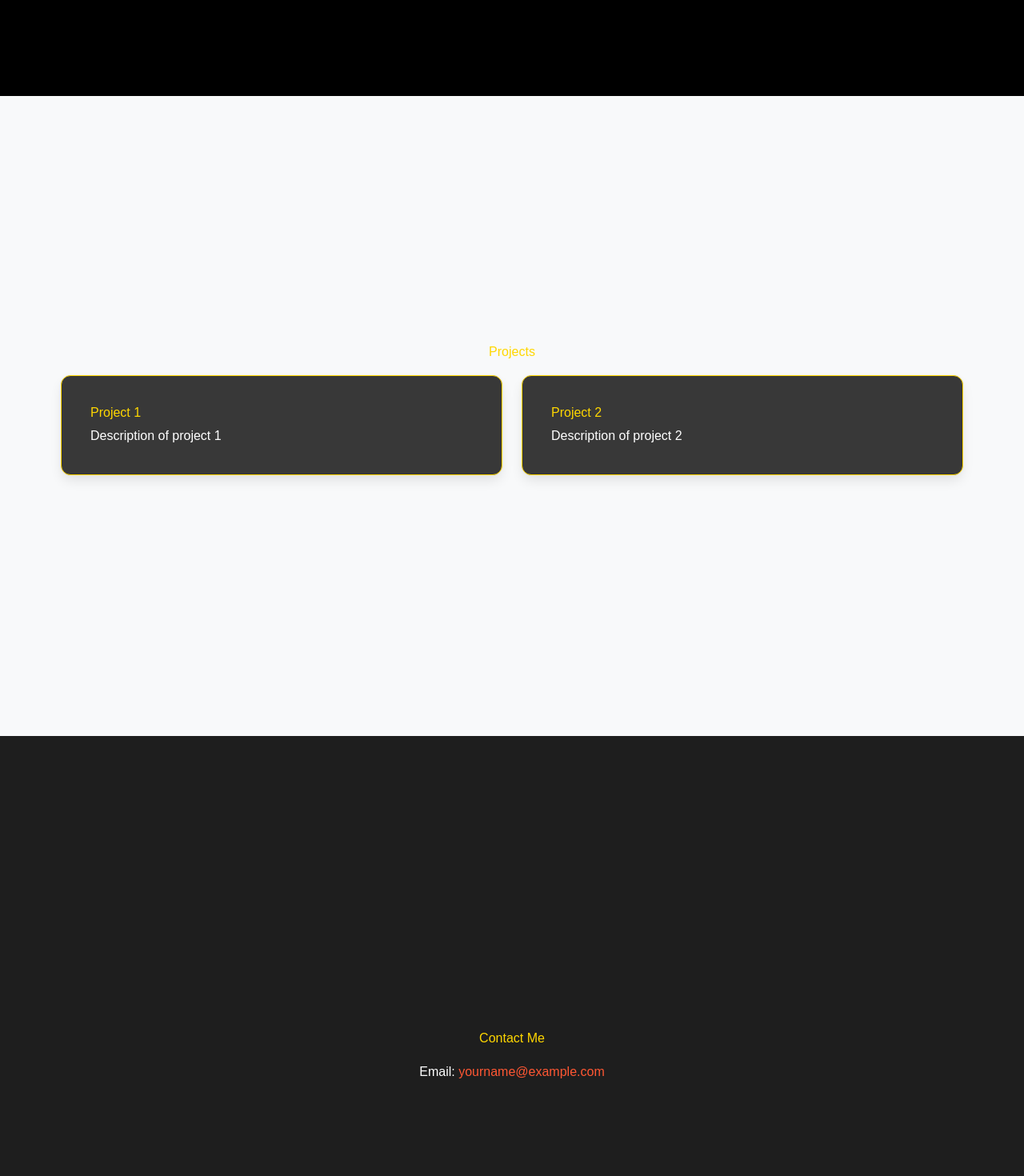
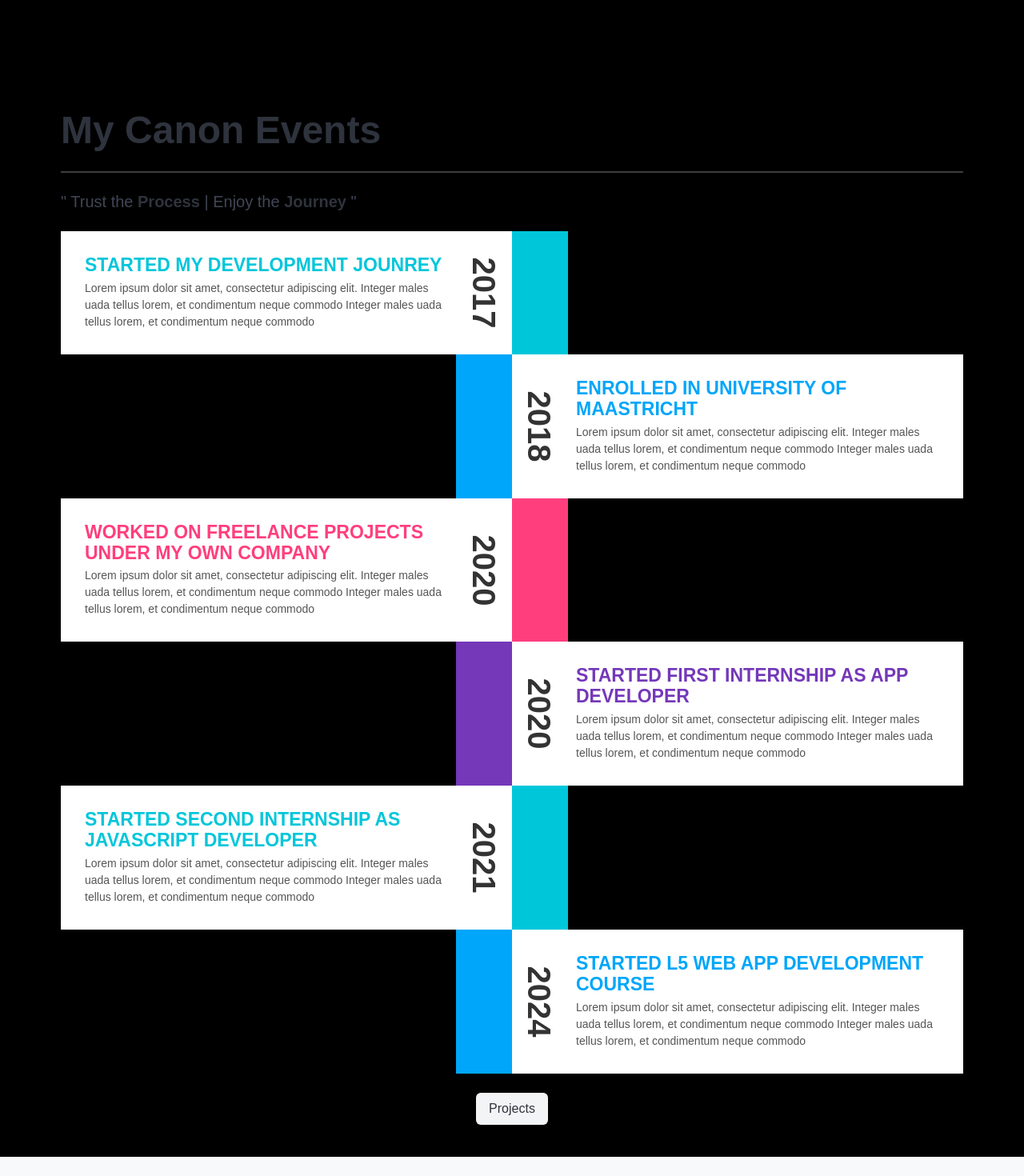
Before and after one commit to Mattds825/mgds-portfolio, a React (Create React App) app: page / in a window 1280 px wide. Shown: the part 1480-2950 px from the top of the page at 80% size. Built offline with nearby package versions, Linux system fonts and the light colour scheme.

Commit message:
added timline section

```diff
--- a/src/App.js
+++ b/src/App.js
@@ -4,6 +4,7 @@ import About from './components/about';
 import Projects from './components/projects';
 import Contact from './components/contact';
 import Footer from './components/footer';
+import Timeline from './components/timeline'
 import 'bootstrap/dist/css/bootstrap.min.css';
 import 'bulma/css/bulma.min.css';
 import './App.scss';
@@ -38,6 +39,7 @@ function App() {
     <div className="App">
       <Header />
       <About />
+      <Timeline />
       <Projects />
       <Contact />
       <Footer />
--- a/src/App.scss
+++ b/src/App.scss
@@ -97,6 +97,11 @@ body:has(.quote-box:hover) #quote-box-quote-text{
 // }
 
 
+// Timeline Styles
+
+body:has(#timeline-headline-box:hover) .timeline-highlight-text{
+  color: $accent-color;
+}
 
 /* About styles */
 #about {
@@ -162,3 +167,124 @@ footer {
     margin: 0;
   }
 }
+
+
+// Timeline styling
+
+.main-timeline:after{
+  content: '';
+  display: block;
+  clear: both;
+}
+.main-timeline .timeline{
+  width: calc(50% + 70px);
+  margin: 0 5px 0 0;
+  box-shadow: 0 0 10px rgba(0,0,0,0.1);
+  float: left;
+}
+.main-timeline .timeline-content{
+  color: #555;
+  background: #fff;
+  min-height: 130px;
+  padding: 30px 150px 30px 30px;
+  border-top: none;
+  display: block;
+  position: relative;
+}
+.main-timeline .timeline-content:before{
+  content: "";
+  background-color: #00C6DA;
+  height: 100%;
+  width: 70px;
+  position: absolute;
+  top: 0;
+  right: 0;
+}
+.main-timeline .timeline-content:hover{ text-decoration: none; }
+.main-timeline .timeline-icon{
+  color: #fff;
+  font-size: 40px;
+  line-height: 40px;
+  transform: translateY(-50%);
+  position: absolute;
+  top: 50%;
+  right: 16px;
+}
+.main-timeline .timeline-year{
+  color: #333;
+  font-size: 40px;
+  font-weight: 700;
+  line-height: 40px;
+  text-align: center;
+  transform: translateY(-50%) rotate(90deg);
+  position: absolute;
+  top: 50%;
+  right: 60px;
+}
+.main-timeline .title{
+  color: #00C6DA;
+  font-size: 23px;
+  font-weight: 600;
+  text-transform: uppercase;
+  margin: 0 0 5px;
+}
+.main-timeline .description{
+  font-size: 14px;
+  margin: 0;
+}
+.main-timeline .timeline:nth-child(even){
+  float: right;
+  margin: 0 0 0 5px;
+}
+.main-timeline .timeline:nth-child(even) .timeline-content{ padding: 30px 30px 30px 150px; }
+.main-timeline .timeline:nth-child(even) .timeline-content:before{
+  right: auto;
+  left: 0;
+}
+.main-timeline .timeline:nth-child(even) .timeline-icon{
+  right: auto;
+  left: 10px;
+}
+.main-timeline .timeline:nth-child(even) .timeline-year{
+  right: auto;
+  left: 60px;
+}
+.main-timeline .timeline:nth-child(4n+2) .timeline-content:before{ background-color: #00A6F9; }
+.main-timeline .timeline:nth-child(4n+2) .title{ color: #00A6F9; }
+.main-timeline .timeline:nth-child(4n+3) .timeline-content:before{ background-color: #FF3E7D; }
+.main-timeline .timeline:nth-child(4n+3) .title{ color: #FF3E7D; }
+.main-timeline .timeline:nth-child(4n+4) .timeline-content:before{ background-color: #7438B9; }
+.main-timeline .timeline:nth-child(4n+4) .title{ color: #7438B9; }
+@media screen and (max-width:767px){
+  .main-timeline .timeline,
+  .main-timeline .timeline:nth-child(even){
+      width: 100%;
+      margin: 0 0 30px;
+  }
+}
+@media screen and (max-width:576px){
+  .main-timeline .timeline .timeline-content,
+  .main-timeline .timeline:nth-child(even) .timeline-content{
+      text-align: center;
+      padding: 130px 25px 25px;
+  }
+  .main-timeline .timeline .timeline-content:before,
+  .main-timeline .timeline:nth-child(even) .timeline-content:before{
+      height: 70px;
+      width: 100%;
+  }
+  .main-timeline .timeline-icon,
+  .main-timeline .timeline:nth-child(even) .timeline-icon{
+      transform: translateY(0) translateX(-50%);
+      top: 16px;
+      left: 50%;
+      right: auto;
+  }
+  .main-timeline .timeline-year,
+  .main-timeline .timeline:nth-child(even) .timeline-year{
+      transform: translateY(0) translateX(-50%);
+      top: 80px;
+      left: 50%;
+      right: auto;
+  }
+}
--- a/src/components/about.js
+++ b/src/components/about.js
@@ -38,7 +38,7 @@ function About() {
       <div className="container">
         <div className="row">
           <div className="col-6">
-            <h2 className="title is-4">Matthew g. Da Silva</h2>
+            <h2 className="title is-3">Matthew G. Da Silva</h2>
           </div>
           <div className="col-6">
             <h2 className="subtitle is-4">Creative Frontend Developer</h2>
@@ -63,10 +63,11 @@ function About() {
               I am an aspiring frontend developer with a passion for responsive
               design and user experience.
             </p>
+            <a href="#timeline" class="button is-small is-outlined mt-4">Curriculum Vitae</a>
           </div>
         </div>
         <div className="row pt-5">
-          <div className="col-md-4">
+          <div className="col-md-4 py-3">
             <h2 className="subtitle is-5">Currently Working with:</h2>
             <div className="box has-background-info-light has-text-primary-dark">
               <div className="grid is-col-min-3">
@@ -103,7 +104,7 @@ function About() {
               </div>
             </div>
           </div>
-          <div className="col-md-4">
+          <div className="col-md-4 py-3">
             <h2 className="subtitle is-5">Currently Studying:</h2>
             <div className="box has-background-warning-light has-text-primary-dark">
               <div className="grid  is-col-min-3">
@@ -129,13 +130,13 @@ function About() {
                 </div>
                 <div className="cell">
                   <button class="button is-small is-responsive is-warning is-outlined">
-                    Responsive Web Design
+                      Web Design
                   </button>
                 </div>
               </div>
             </div>
           </div>
-          <div className="col-md-4">
+          <div className="col-md-4 py-3">
             <h2 className="subtitle is-5">Experienced in:</h2>
             <div className="box has-background-success-light has-text-primary-dark">
               <div className="grid  is-col-min-3">
@@ -188,7 +189,7 @@ function About() {
             className="col  text-center align-items-center
                         justify-content-center"
           >
-            <button class="button is-light">My Canon Events</button>
+            <a href="#timeline" class="button is-light">Timeline</a>
           </div>
         </div>
       </div>
--- /dev/null
+++ b/src/components/timeline.js
@@ -0,0 +1,123 @@
+import React from "react";
+// import './App.scss';
+
+function Timeline() {
+  return (
+
+    <section
+      id="timeline"
+      className="d-flex justify-content-center align-items-center py-4"
+    >
+      <div class="container">
+        <div class="row">
+            <div id="timeline-headline-box" className="col-12">
+            <p class="timeline-highlight-text title is-1 is-spaced">My Canon Events</p>
+            <hr></hr>
+<p class="subtitle is-10">" Trust the <strong className="timeline-highlight-text">Process</strong> | Enjoy the <strong className="timeline-highlight-text">Journey</strong> "</p>
+
+            </div>
+          <div class="col-md-12 mt-5">
+            <div class="main-timeline">
+              <div class="timeline">
+                <a href="#" class="timeline-content">
+                  <div class="timeline-icon">
+                    <i class="fa fa-globe"></i>
+                  </div>
+                  <div class="timeline-year">2017</div>
+                  <h3 class="title">Started my Development Jounrey</h3>
+                  <p class="description">
+                    Lorem ipsum dolor sit amet, consectetur adipiscing elit.
+                    Integer males uada tellus lorem, et condimentum neque
+                    commodo Integer males uada tellus lorem, et condimentum
+                    neque commodo
+                  </p>
+                </a>
+              </div>
+              <div class="timeline">
+                <a href="#" class="timeline-content">
+                  <div class="timeline-icon">
+                    <i class="fa fa-rocket"></i>
+                  </div>
+                  <div class="timeline-year">2018</div>
+                  <h3 class="title">Enrolled in University of Maastricht</h3>
+                  <p class="description">
+                    Lorem ipsum dolor sit amet, consectetur adipiscing elit.
+                    Integer males uada tellus lorem, et condimentum neque
+                    commodo Integer males uada tellus lorem, et condimentum
+                    neque commodo
+                  </p>
+                </a>
+              </div>
+              <div class="timeline">
+                <a href="#" class="timeline-content">
+                  <div class="timeline-icon">
+                    <i class="fa fa-rocket"></i>
+                  </div>
+                  <div class="timeline-year">2020</div>
+                  <h3 class="title">Worked on Freelance Projects under my own Company</h3>
+                  <p class="description">
+                    Lorem ipsum dolor sit amet, consectetur adipiscing elit.
+                    Integer males uada tellus lorem, et condimentum neque
+                    commodo Integer males uada tellus lorem, et condimentum
+                    neque commodo
+                  </p>
+                </a>
+              </div>
+              <div class="timeline">
+                <a href="#" class="timeline-content">
+                  <div class="timeline-icon">
+                    <i class="fa fa-rocket"></i>
+                  </div>
+                  <div class="timeline-year">2020</div>
+                  <h3 class="title">Started First Internship as App Developer</h3>
+                  <p class="description">
+                    Lorem ipsum dolor sit amet, consectetur adipiscing elit.
+                    Integer males uada tellus lorem, et condimentum neque
+                    commodo Integer males uada tellus lorem, et condimentum
+                    neque commodo
+                  </p>
+                </a>
+              </div>
+              <div class="timeline">
+                <a href="#" class="timeline-content">
+                  <div class="timeline-icon">
+                    <i class="fa fa-rocket"></i>
+                  </div>
+                  <div class="timeline-year">2021</div>
+                  <h3 class="title">Started Second Internship as Javascript Developer</h3>
+                  <p class="description">
+                    Lorem ipsum dolor sit amet, consectetur adipiscing elit.
+                    Integer males uada tellus lorem, et condimentum neque
+                    commodo Integer males uada tellus lorem, et condimentum
+                    neque commodo
+                  </p>
+                </a>
+              </div>
+              <div class="timeline">
+                <a href="#" class="timeline-content">
+                  <div class="timeline-icon">
+                    <i class="fa fa-rocket"></i>
+                  </div>
+                  <div class="timeline-year">2024</div>
+                  <h3 class="title">Started L5 Web App Development Course</h3>
+                  <p class="description">
+                    Lorem ipsum dolor sit amet, consectetur adipiscing elit.
+                    Integer males uada tellus lorem, et condimentum neque
+                    commodo Integer males uada tellus lorem, et condimentum
+                    neque commodo
+                  </p>
+                </a>
+              </div>
+            </div>
+          </div>
+          <div className="col-12 py-5 text-center align-items-center
+                        justify-content-center">
+          <a href="#timeline" class="button is-light">Projects</a>
+          </div>
+        </div>
+      </div>
+    </section>
+  );
+}
+
+export default Timeline;
```
Also changed, not shown: 1 other file (tests, documents, lock files or other folders).
